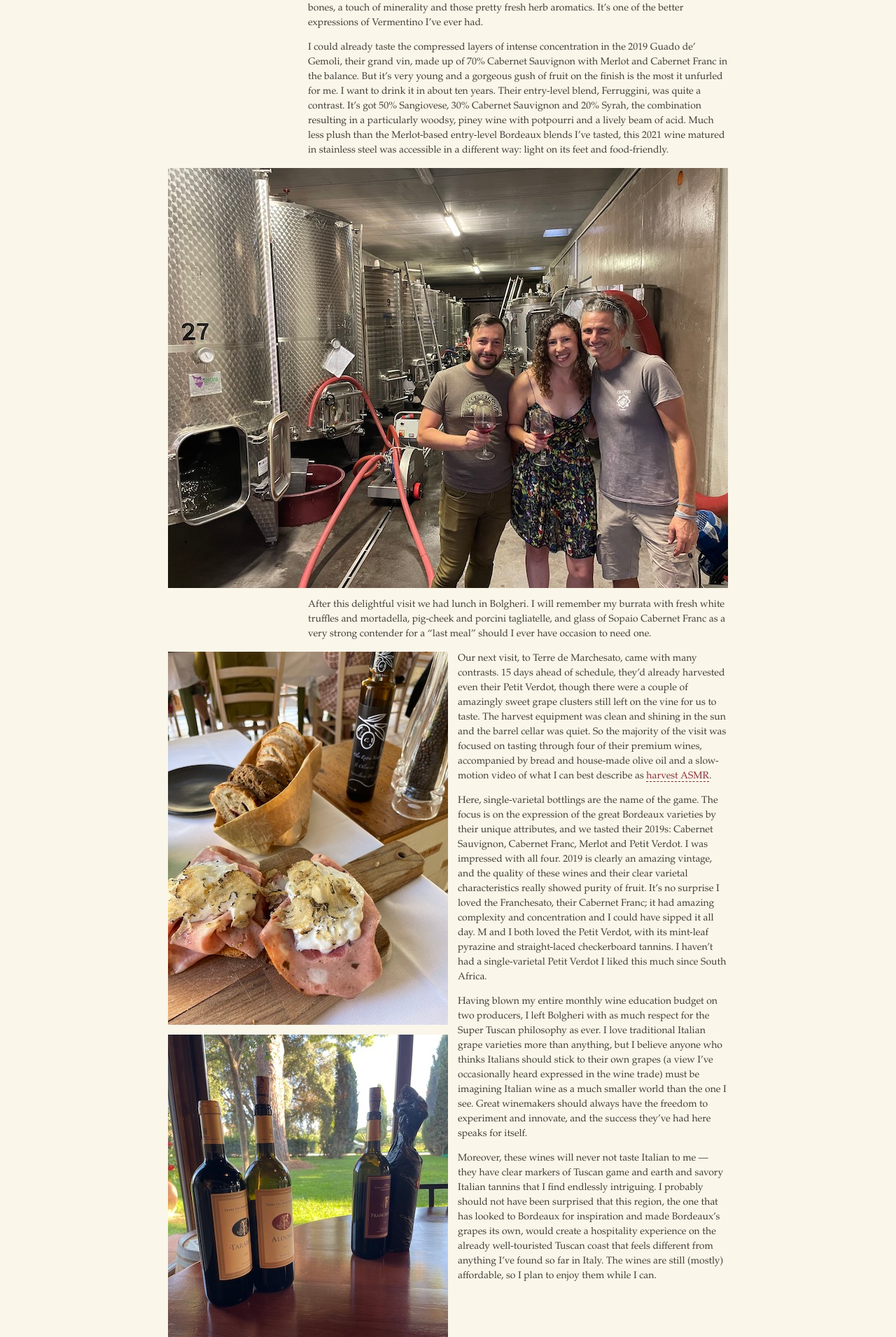
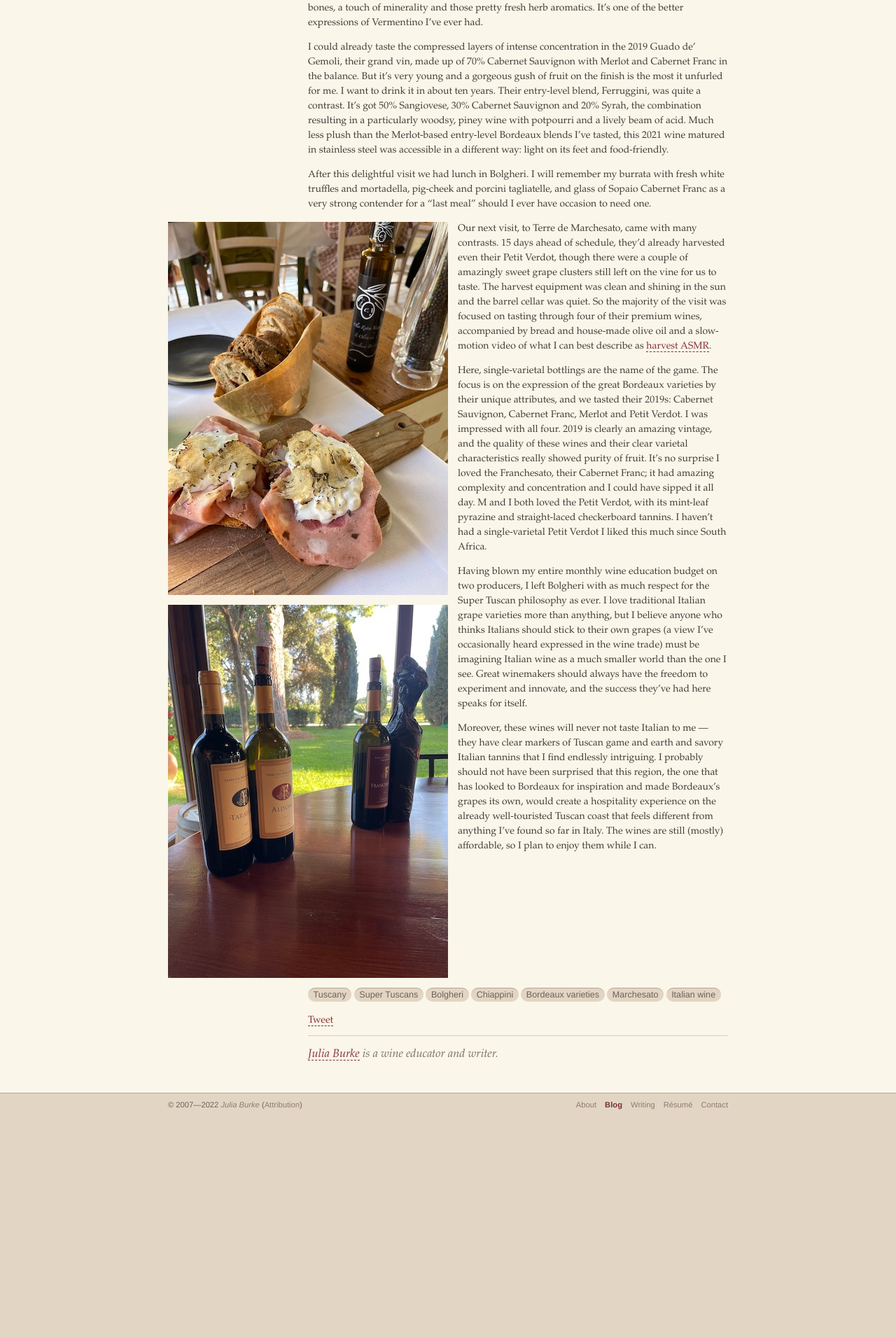
Before and after one commit to nywinewench/nywinewench.github.io, a Jekyll site: the page built from _posts/2022-9-14-bolgheri.md, in a window 1280 px wide. Shown: the part 1902-3812 px from the top of the page at 70% size. Built offline with Jekyll 4.4.1, drawn with Linux system fonts in a browser that asks for light colours; some web fonts are replaced; comment, search, counter and statistics services are not loaded; after the commit the page ends 3497 px from its top, so only the background shows below that.

Commit message:
actually just removing the goddamn photo

```diff
--- a/_posts/2022-9-14-bolgheri.md
+++ b/_posts/2022-9-14-bolgheri.md
@@ -43,8 +43,6 @@ The Chiappini wines are delicious and a great value, with several I loved under
 
 I could already taste the compressed layers of intense concentration in the 2019 Guado de’ Gemoli, their grand vin, made up of 70% Cabernet Sauvignon with Merlot and Cabernet Franc in the balance. But it’s very young and a gorgeous gush of fruit on the finish is the most it unfurled for me. I want to drink it in about ten years. Their entry-level blend, Ferruggini, was quite a contrast. It’s got 50% Sangiovese, 30% Cabernet Sauvignon and 20% Syrah, the combination resulting in a particularly woodsy, piney wine with potpourri and a lively beam of acid. Much less plush than the Merlot-based entry-level Bordeaux blends I’ve tasted, this 2021 wine matured in stainless steel was accessible in a different way: light on its feet and food-friendly.
 
-![alessandrogroup](/photos/alessandrogroup.jpg "Meeting Alessandro Bonaguidi")
-
 After this delightful visit we had lunch in Bolgheri. I will remember my burrata with fresh white truffles and mortadella, pig-cheek and porcini tagliatelle, and glass of Sopaio Cabernet Franc as a very strong contender for a "last meal" should I ever have occasion to need one.
 
 ![bolgherilunch](/photos/bolgherilunch.jpg "Lunch in Bolgheri")
```
